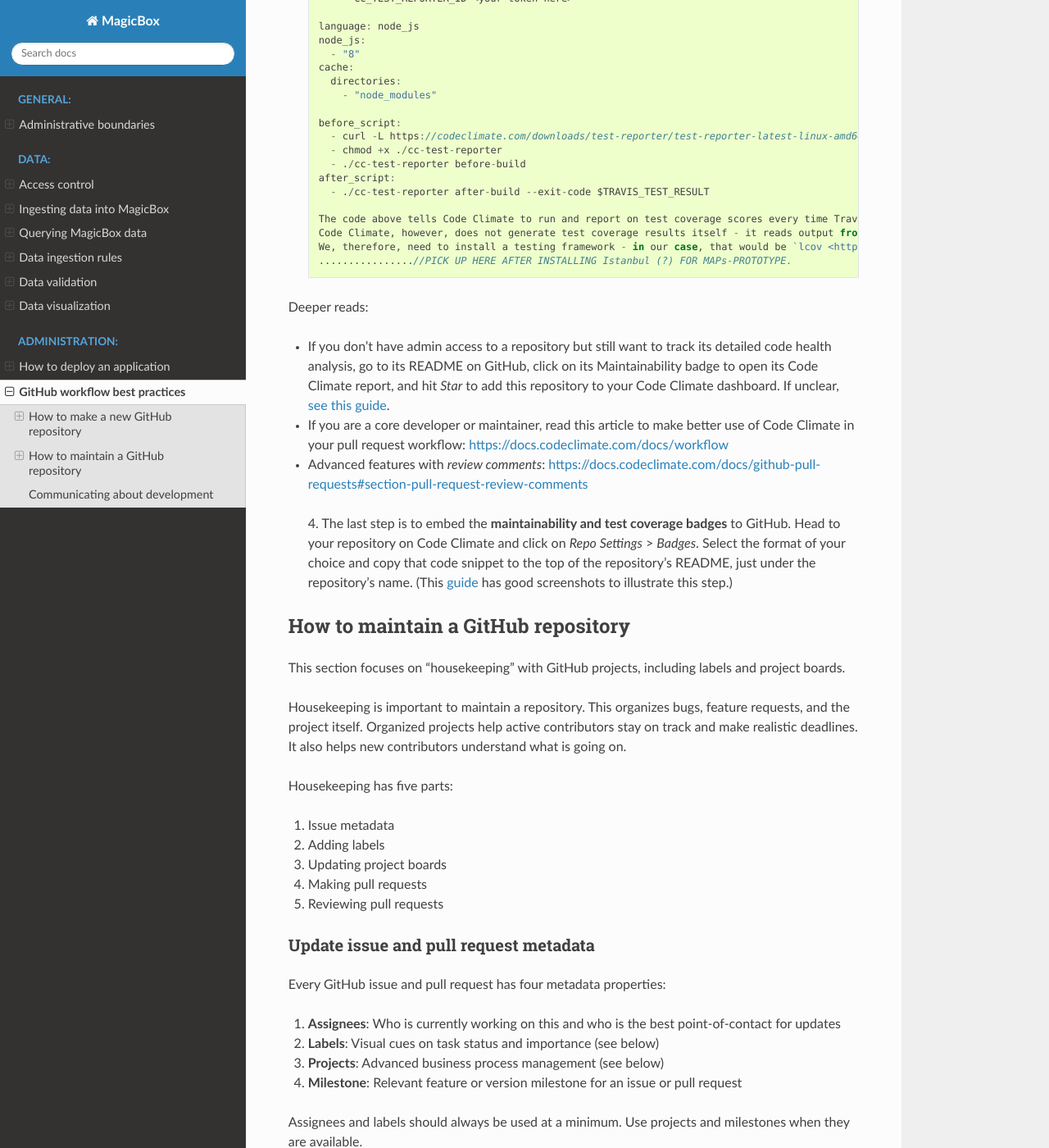
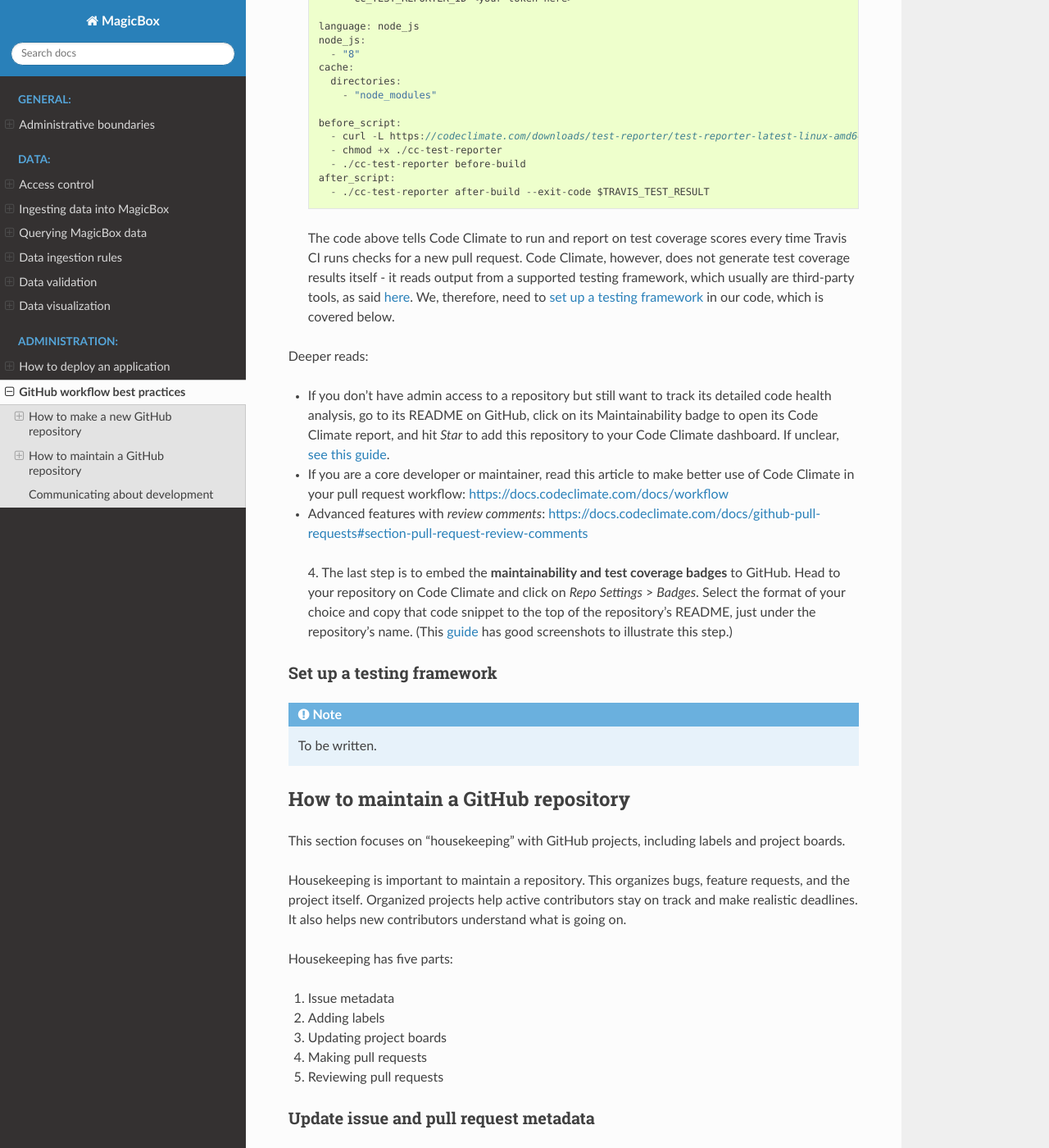
Before and after one commit to unicef/magicbox, a Sphinx documentation site: the page built from docs/admin/github-workflow.rst, in a window 1280 px wide and 1400 px high, scrolled down 6599 px. Shown: the whole window at 82% size. Built offline with Sphinx 7.4.7 and the Read the Docs theme 2.0.0, drawn with Linux system fonts in a browser that asks for light colours.

Commit message:
Move testing framework to a new section

```diff
--- a/docs/admin/github-workflow.rst
+++ b/docs/admin/github-workflow.rst
@@ -259,11 +259,9 @@
   after_script:
     - ./cc-test-reporter after-build --exit-code $TRAVIS_TEST_RESULT
 
-  The code above tells Code Climate to run and report on test coverage scores every time Travis CI runs checks for a new pull request.
-  Code Climate, however, does not generate test coverage results itself - it reads output from a supported testing framework. / it relies on third party tools to generate local test coverage reports, as said `here <https://docs.codeclimate.com/docs/configuring-test-coverage#section-requirements>`_.
-  We, therefore, need to install a testing framework - in our case, that would be `lcov <http://ltp.sourceforge.net/coverage/lcov.php>`_ since we code in JavaScript.
-  ................//PICK UP HERE AFTER INSTALLING Istanbul (?) FOR MAPs-PROTOTYPE.
-
+ The code above tells Code Climate to run and report on test coverage scores every time Travis CI runs checks for a new pull request.
+ Code Climate, however, does not generate test coverage results itself - it reads output from a supported testing framework, which usually are third-party tools, as said `here <https://docs.codeclimate.com/docs/configuring-test-coverage#section-requirements>`_.
+ We, therefore, need to `set up a testing framework`_ in our code, which is covered below.
 
 Deeper reads:
 
@@ -276,6 +274,13 @@
  4. The last step is to embed the **maintainability and test coverage badges** to GitHub.
  Head to your repository on Code Climate and click on *Repo Settings* > *Badges*.
  Select the format of your choice and copy that code snippet to the top of the repository's README, just under the repository's name. (This `guide <https://docs.codeclimate.com/docs/overview#section-badges>`_ has good screenshots to illustrate this step.)
+
+.. _set-up-testing-framework:
+
+Set up a testing framework
+===========================
+
+.. note:: To be written.
 
 ***********************************
 How to maintain a GitHub repository
```
